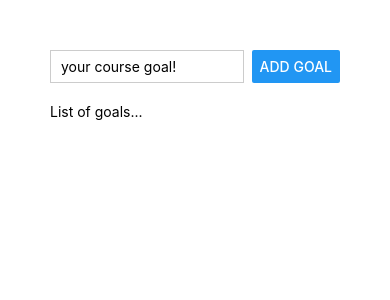
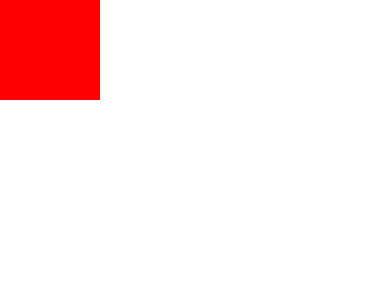
Before and after one commit to kevinxcode/React-Native-Features, a React Native app: screen / in a window 390 px wide. Shown: the top 300 px of the page. Built offline with nearby package versions, Linux system fonts and the light colour scheme.

Commit message:
flexbox-box

```diff
--- a/App.js
+++ b/App.js
@@ -3,36 +3,17 @@ import { StyleSheet, Text, View, TextInput, Button } from 'react-native';
 
 export default function App() {
   return (
-    <View style={styles.appContainer}>
-      <View style={styles.inputContainer}>
-        <TextInput style={styles.textInput} placeholder=' your course goal!'/>
-        <Button title='Add Goal' />
-      </View>
-      <View style={styles.appContent}>
-        <Text >List of goals...</Text>
-      </View>
-
-    </View>
+    <View style={{
+      backgroundColor: 'red',
+      width: 100,
+      height: 100,
+      justifyContent: 'center',
+      alignItems: 'center'
+    }}></View>
   );
 }
 
 
 const styles = StyleSheet.create({
-  appContainer: {
-    padding: 50,
-  },
-  inputContainer:{
-    flexDirection: 'row',
-    justifyContent: 'space-between'
-  },
-  textInput:{
-    borderWidth: 1,
-    borderColor: '#cccccc',
-    width: '80%',
-    marginRight: 8,
-    padding: 6
-  },
-  appContent:{
-    paddingTop: 20,
-  }
+
 });
```
